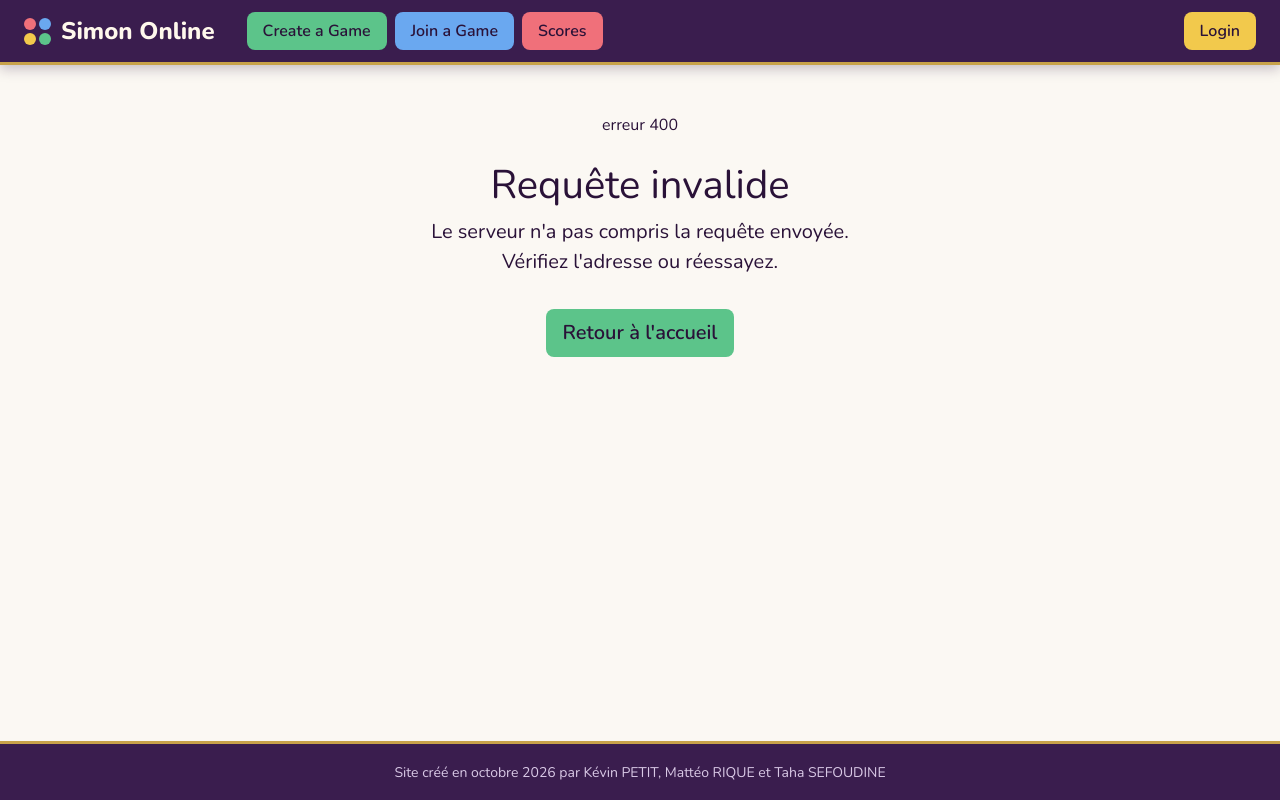
After one commit to Taha-130/Le-jeu-de-Simon, a Django app: template simon_project/lobby/templates/400.html in a window 1280 px wide. The commit adds this page. Run offline with Django 5.2, Linux system fonts and the light colour scheme; the template is opened without the code that fills it, so the values that code supplies are empty; some libraries are stand-ins or nearby versions.

Commit message:
test des pages d'erreur (400, 403, 404 et 500)

```diff
--- a/simon_project/lobby/static/lobby/css/style.css
+++ b/simon_project/lobby/static/lobby/css/style.css
@@ -73,3 +73,29 @@
     border-top: 3px solid var(--or);
     color: #d9c9e6;
 }
+
+/* Pages d'erreur */
+.erreur-code {
+    display: flex;
+    justify-content: center;
+    gap: 12px;
+}
+
+.erreur-code .tuile {
+    width: 90px;
+    height: 90px;
+    display: flex;
+    align-items: center;
+    justify-content: center;
+    border-radius: 18px;
+    font-size: 3.2rem;
+    font-weight: 800;
+    color: white;
+    box-shadow: 0 4px 10px rgba(42, 18, 56, 0.2);
+}
+
+.erreur .onglet {
+    color: var(--texte-fonce);
+    font-weight: 600;
+    text-decoration: none;
+}
--- /dev/null
+++ b/simon_project/lobby/templates/400.html
@@ -0,0 +1,16 @@
+{% extends "base.html" %}
+
+{% block title %}Erreur 400{% endblock %}
+
+{% block main %}
+<div class="text-center erreur">
+    <div class="erreur-code">
+        <span>erreur 400</span>
+    </div>
+
+    <h1 class="mt-4">Requête invalide</h1>
+    <p class="lead">Le serveur n'a pas compris la requête envoyée.<br>Vérifiez l'adresse ou réessayez.</p>
+
+    <a href="/" class="btn btn-lg onglet vert mt-3">Retour à l'accueil</a>
+</div>
+{% endblock %}
--- a/simon_project/lobby/views.py
+++ b/simon_project/lobby/views.py
@@ -5,3 +5,8 @@ def index(request):
 
 def test_websocket(request):
     return render(request, "lobby/test_websocket.html")
+
+def preview_error(request, code):
+    if code not in (400, 403, 404, 500):
+        raise Http404
+    return render(request, f"{code}.html", status=code)
--- a/simon_project/simon_app/urls.py
+++ b/simon_project/simon_app/urls.py
@@ -16,10 +16,12 @@ Including another URLconf
 """
 from django.contrib import admin
 from django.urls import include, path
+from lobby import views
 from lobby.views import test_websocket
 
 urlpatterns = [
     path("admin/", admin.site.urls),
     path("test-websocket/", test_websocket),
+    path("test-erreur/<int:code>/", views.preview_error),
     path("", include("lobby.urls")),
 ]
```
Also changed, not shown: simon_project/lobby/templates/403.html (added, +16 -0 lines), simon_project/lobby/templates/404.html (added, +16 -0 lines), simon_project/lobby/templates/500.html (added, +16 -0 lines), simon_project/lobby/templates/error/400.html (added), simon_project/lobby/templates/error/403.html (added), simon_project/lobby/templates/error/404.html (added).
